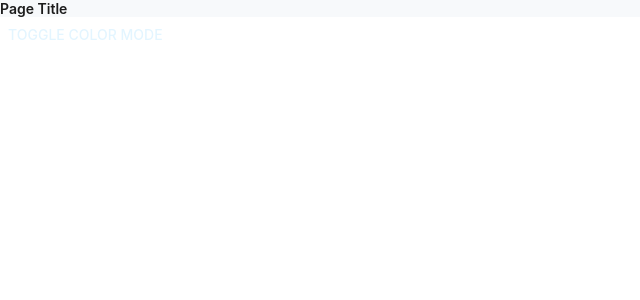
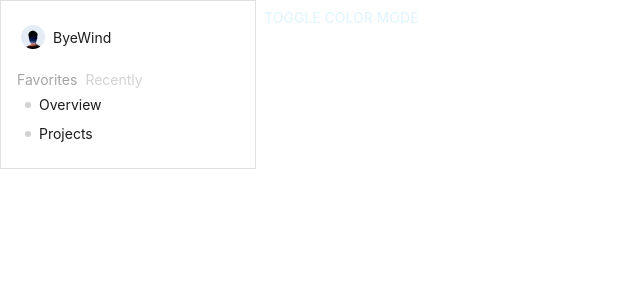
Before and after one commit to KirPot05/modern-dashboard-app, a React (Vite) app: page / in a window 1280 px wide. Shown: the top 300 px of the page, without its empty margins (0-640 px from the left). Built offline with nearby package versions, Linux system fonts and the light colour scheme.

Commit message:
feat: implement Sidebar component with profile-pic and sidebar-section

```diff
--- /dev/null
+++ b/src/components/common/sidebar/index.tsx
@@ -0,0 +1,62 @@
+import { Box, Stack, Typography } from "@mui/material";
+import ProfilePicture from "./profile-picture";
+
+// type Props = { children?: React.ReactNode };
+
+function Sidebar() {
+  return (
+    <Stack
+      px={4}
+      py={5}
+      spacing={4}
+      border={1}
+      borderColor="divider"
+      width={{ xs: "100%", md: "20%" }}
+    >
+      <ProfilePicture />
+
+      <Stack>
+        <Stack direction="row" alignItems="center" spacing={2}>
+          {" "}
+          <Typography color="text.secondary" variant="body1">
+            Favorites
+          </Typography>
+          <Typography color="text.disabled" variant="body1">
+            Recently
+          </Typography>{" "}
+        </Stack>
+
+        <Stack
+          direction="row"
+          px={2}
+          py={1}
+          spacing={2}
+          alignItems="center"
+          borderRadius={2}
+        >
+          <Box
+            width={6}
+            height={6}
+            borderRadius="50%"
+            sx={{ backgroundColor: "text.disabled" }}
+          />
+          <Typography variant="body1"> Overview </Typography>
+        </Stack>
+
+        <Stack direction="row" px={2} py={1} spacing={2} alignItems="center">
+          <Box
+            width={6}
+            height={6}
+            borderRadius="50%"
+            sx={{ backgroundColor: "text.disabled" }}
+          />
+          <Typography variant="body1"> Projects </Typography>
+        </Stack>
+      </Stack>
+
+      {/* {children} */}
+    </Stack>
+  );
+}
+
+export default Sidebar;
--- /dev/null
+++ b/src/components/common/sidebar/profile-picture.tsx
@@ -0,0 +1,20 @@
+import { Stack, Typography } from "@mui/material";
+
+type Props = {};
+
+function ProfilePicture({}: Props) {
+  return (
+    <Stack direction="row" alignItems="center" p={1} spacing={2} width="100%">
+      <img
+        src="/assets/icons/profile-pic.png"
+        height={24}
+        width={24}
+        loading="lazy"
+        alt="Profile Picture"
+      />
+      <Typography variant="body1">ByeWind</Typography>
+    </Stack>
+  );
+}
+
+export default ProfilePicture;
--- a/src/layout/index.tsx
+++ b/src/layout/index.tsx
@@ -1,14 +1,13 @@
-import { Box, Typography } from "@mui/material";
+import Sidebar from "@/components/common/sidebar";
+import { Stack } from "@mui/material";
 import { Outlet } from "react-router";
 
 function PageLayout() {
   return (
-    <Box>
-      <Box bgcolor="background.paper">
-        <Typography variant="h4">Page Title</Typography>
-      </Box>
+    <Stack direction={{ xs: "column", md: "row" }}>
+      <Sidebar />
       <Outlet />
-    </Box>
+    </Stack>
   );
 }
 
```
Also changed, not shown: src/components/common/sidebar/sidebar-section.tsx (added, +18 -0 lines), public/assets/icons/profile-pic.png (added).
